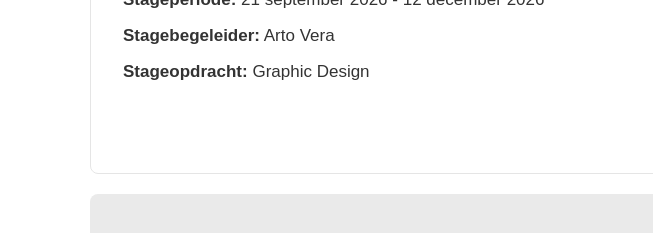
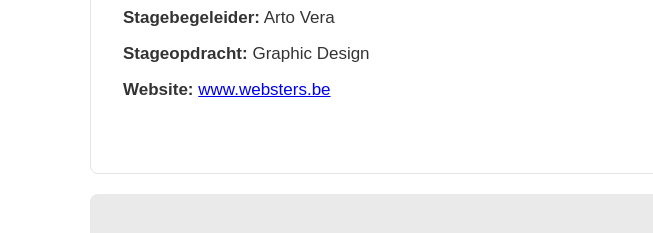
Before and after one commit to HyenaDesign/Blogsite, a plain HTML site: page index.html in a window 1280 px wide. Shown: the part 912-1145 px from the top of the page, 0-653 px from the left. Drawn offline with nearby package versions, Linux system fonts and the light colour scheme; no server answers.

Commit message:
Update index.html

```diff
--- a/index.html
+++ b/index.html
@@ -55,6 +55,7 @@
                 <li><strong>Stageperiode:</strong> 21 september 2026 - 12 december 2026</li>
                 <li><strong>Stagebegeleider:</strong> Arto Vera</li>
                 <li><strong>Stageopdracht:</strong> Graphic Design</li>
+                <li><strong>Website:</strong> <a href="https://www.websters.be" target="_blank" rel="noopener noreferrer">www.websters.be</a></li>
             </ul>
         </div>
         <div class="map-wrapper">
```
